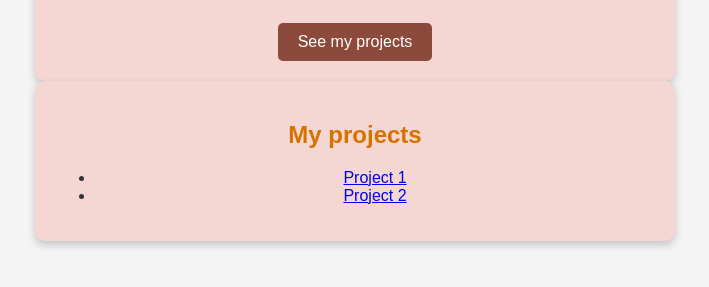
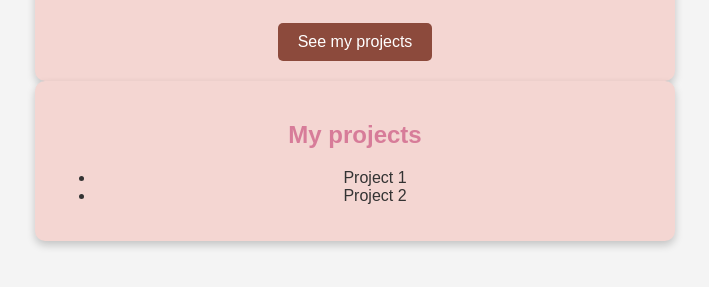
Before and after one commit to jezaguilar/myfirstrepo, a plain HTML site: page index.html in a window 1280 px wide. Shown: the part 159-446 px from the top of the page, without its empty margins (285-994 px from the left). Drawn offline with Linux system fonts and the light colour scheme.

Commit message:
Update style.css

```diff
--- a/style.css
+++ b/style.css
@@ -12,8 +12,13 @@ h1 {
 }
 
 h2 {
-    color: #d77100;
+    color: #d77c99;
 }
+a {
+    text-decoration: none; /* Elimina el subrayado */
+    color: inherit; /* Hereda el color del texto de su contenedor */
+}
+
 
 .container {
     max-width: 600px;
```
